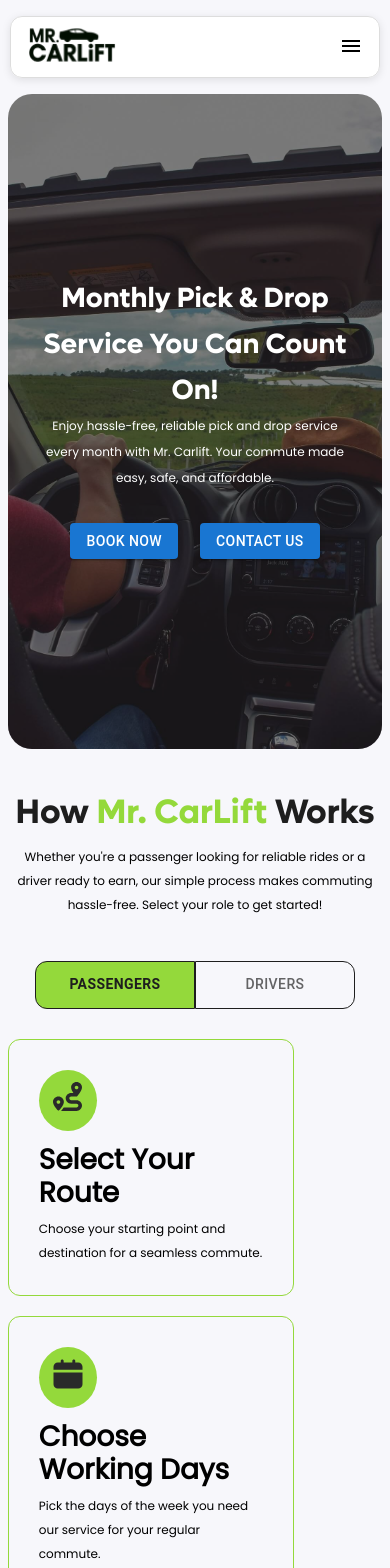
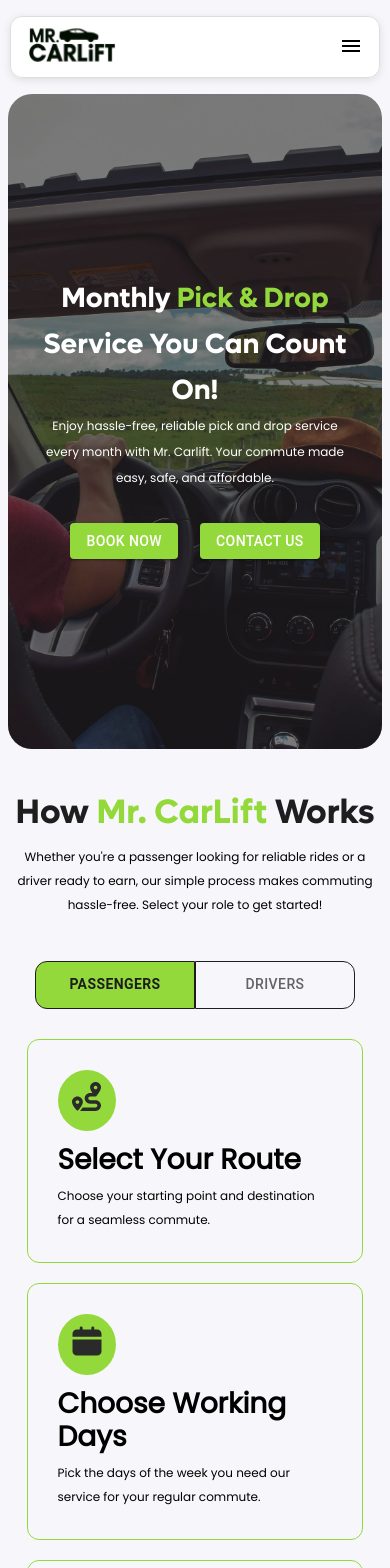
Before and after one commit to MusaZaidi110/Mr.Carlift, a React (Vite) app: page / in a window 390 px wide. Shown: the top 1568 px of the page. Built offline with nearby package versions, Linux system fonts and the light colour scheme.

Commit message:
Updating Code

```diff
--- a/src/Components/ContactForm/ContactForm.css
+++ b/src/Components/ContactForm/ContactForm.css
@@ -137,6 +137,9 @@
 .ContactFormMainSection .oneinput {
   width: 100%;
 }
+.ContactFormContainer button {
+  background-color: var(--primary-color);
+}
 .MuiButton-outlined {
   border: 2px solid var(--primary-color) !important;
   background-color: transparent !important;
--- a/src/Components/DriverFormJoin/DriverFormJoin.css
+++ b/src/Components/DriverFormJoin/DriverFormJoin.css
@@ -122,7 +122,9 @@
   text-align: left;
   margin-top: 10px;
 }
-
+.DriverFormJoin button {
+  background-color: var(--primary-color);
+}
 @media screen and (max-width: 768px) {
   .DriverFormJoin .FormSection h1 {
     font-size: 28px;
--- a/src/Components/Footer/Footer.css
+++ b/src/Components/Footer/Footer.css
@@ -63,6 +63,7 @@
   color: #fff !important;
   padding-top: 6px;
   padding-bottom: 6px;
+  background-color: var(--primary-color);
 }
 .error-message {
   margin: 0 !important;
--- a/src/Components/Hero/Hero.css
+++ b/src/Components/Hero/Hero.css
@@ -47,6 +47,9 @@
   font-size: 60px;
   line-height: 80px;
 }
+.HeroContent .text h1 span {
+  color: var(--primary-color);
+}
 .HeroContent .text p {
   font-size: 18px;
   line-height: 26px;
@@ -55,6 +58,9 @@
   display: flex;
   justify-content: center;
   gap: 22px;
+}
+.HeroContent .buttons button {
+  background-color: var(--primary-color);
 }
 @media screen and (max-width: 768px) {
   .HeroContainer {
--- a/src/Components/Hero/Hero.jsx
+++ b/src/Components/Hero/Hero.jsx
@@ -19,7 +19,9 @@
       <div className="HeroContainer">
         <div className="HeroContent">
           <div className="text">
-            <h1>Monthly Pick & Drop Service You Can Count On!</h1>
+            <h1>
+              Monthly <span>Pick & Drop</span> Service You Can Count On!
+            </h1>
             <p>
               Enjoy hassle-free, reliable pick and drop service every month with
               Mr. Carlift. Your commute made easy, safe, and affordable.
--- a/src/Components/HowWeWork/HowWeWork.css
+++ b/src/Components/HowWeWork/HowWeWork.css
@@ -108,6 +108,10 @@
   .WorkText {
     width: 100% !important;
   }
+  .Card {
+    max-width: 90%;
+    margin: 0 auto;
+  }
   .WorkText h1 {
     font-size: 34px !important;
   }
--- a/src/Components/JoinUs/JoinUs.css
+++ b/src/Components/JoinUs/JoinUs.css
@@ -23,6 +23,9 @@
   font-weight: 700;
   line-height: 144.45%;
   letter-spacing: -1.84px;
+}
+.JoinUsContainer .JoinUsText h1 span {
+  color: var(--primary-color);
 }
 .JoinUsContainer .JoinUsText p {
   color: #fff;
@@ -78,7 +81,9 @@
   line-height: normal;
   letter-spacing: -0.64px;
 }
-
+.JoinUsContainer button {
+  background-color: var(--primary-color);
+}
 @media screen and (max-width: 768px) {
   .JoinUsContainer .JoinUsText {
     width: 100%;
--- a/src/Components/JoinUs/JoinUs.jsx
+++ b/src/Components/JoinUs/JoinUs.jsx
@@ -18,7 +18,9 @@
     <>
       <div className="JoinUsContainer">
         <div className="JoinUsText">
-          <h1>Join Mr. Carlift as a Passenger or Driver</h1>
+          <h1>
+            Join <span>Mr. Carlift</span> as a Passenger or Driver
+          </h1>
           <p>
             Whether you're looking for a hassle-free commute or a flexible way
             to earn, Mr. Carlift is the perfect fit. Choose your role and start
--- a/src/Components/PassangerFormJoin/PassangerFormJoin.css
+++ b/src/Components/PassangerFormJoin/PassangerFormJoin.css
@@ -131,7 +131,9 @@
   text-align: left;
   margin-top: 10px;
 }
-
+.PassangerFormJoin button {
+  background-color: var(--primary-color);
+}
 @media screen and (max-width: 768px) {
   .PassangerFormJoin .FormSection h1 {
     font-size: 28px;
--- a/src/Components/PricingEstimate/PricingEstimate.css
+++ b/src/Components/PricingEstimate/PricingEstimate.css
@@ -127,6 +127,7 @@
 
 .dropDownContainer button {
   width: 200px;
+  background-color: var(--primary-color);
 }
 .EstimationResult {
   display: flex;
@@ -194,8 +195,13 @@
   .formSection {
     width: 100%;
   }
-  .EstimationResult {
-    flex-direction: column;
+  .EstimateResultBox {
+    width: 140px;
+    padding: 8px 15px;
+  }
+  #monthlyestimationResult,
+  #weeklyestimationResult {
+    font-size: 20px !important;
   }
   .imgSection {
     display: none;
```
